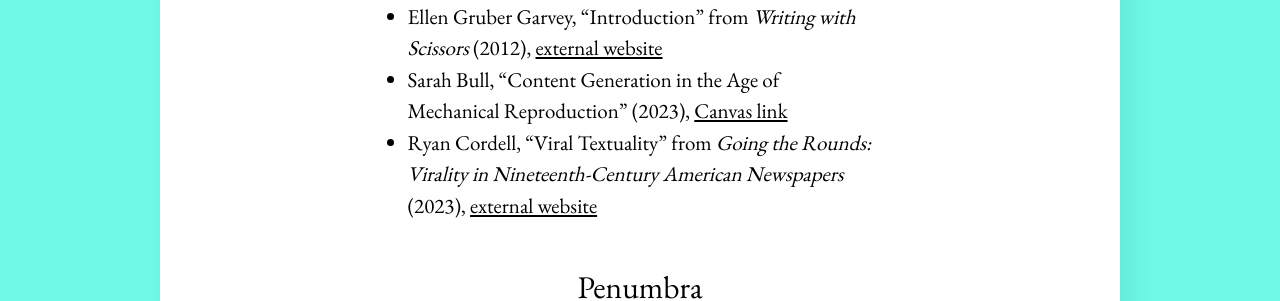
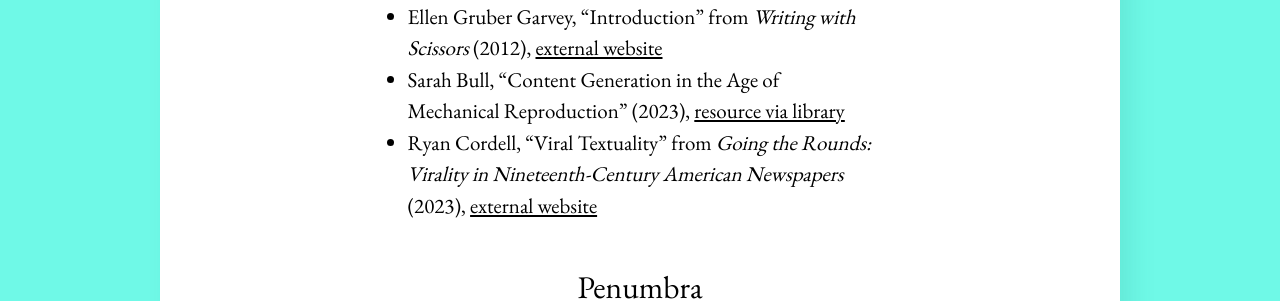
Before and after one commit to rccordell/s26bl, a Jekyll site: the page built from schedule/05-information.md, in a window 1280 px wide. Shown: the part 782-1083 px from the top of the page. Built offline with Jekyll 4.4.1, drawn with Linux system fonts in a browser that asks for light colours.

Commit message:
update bull link

```diff
--- a/schedule/05-information.md
+++ b/schedule/05-information.md
@@ -10,7 +10,7 @@ layout: post
 
 + James Gleick, "Two Wordbooks" from _The Information: A History, A Theory, a Flood_ (2011), [resource via library](https://proxy2.library.illinois.edu/login?url=https://search.ebscohost.com/login.aspx?direct=true&db=nlebk&AN=761460&site=ehost-live&scope=site&ebv=EK&ppid=Page-__-35)
 + Ellen Gruber Garvey, "Introduction" from _Writing with Scissors_ (2012), [external website](https://www.google.com/books/edition/Writing_with_Scissors/HNcwsH_5k0AC?hl=en&gbpv=1&pg=PA3&printsec=frontcover)
-+ Sarah Bull, “Content Generation in the Age of Mechanical Reproduction” (2023), [Canvas link](https://canvas.illinois.edu/courses/42143/files?preview=11091850)
++ Sarah Bull, “Content Generation in the Age of Mechanical Reproduction” (2023), [resource via library](https://www.proquest.com/scholarly-journals/content-generation-age-mechanical-reproduction/docview/2895605645/se-2?accountid=14553)
 + Ryan Cordell, "Viral Textuality" from _Going the Rounds: Virality in Nineteenth-Century American Newspapers_ (2023), [external website](https://manifold.umn.edu/projects/going-the-rounds)
 
 ### Penumbra
```
Also changed, not shown: pages/assignments/lab-reports.md (+1 -1 lines).
